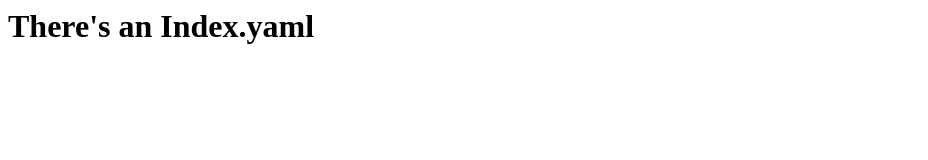
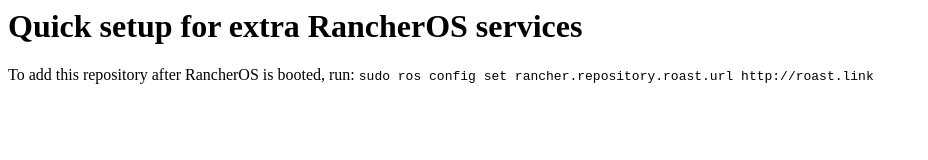
Before and after one commit to RoastLink/roastlink.github.io, a plain HTML site: page index.html in a window 1280 px wide. Shown: the whole page, without its empty margins (0-928 px from the left). Drawn offline with Linux system fonts and the light colour scheme.

Commit message:
add quick instructions
Signed-off-by: Sven Dowideit <SvenDowideit@home.org.au>

```diff
--- a/index.html
+++ b/index.html
@@ -4,5 +4,9 @@
 </head>
 <body>
 <body>
-<h1>There's an Index.yaml</h1>
+<h1>Quick setup for extra RancherOS services</h1>
+<div>
+To add this repository after RancherOS is booted, run:
+<code>sudo ros config set rancher.repository.roast.url http://roast.link</code>
+</div>
 </html>
```
